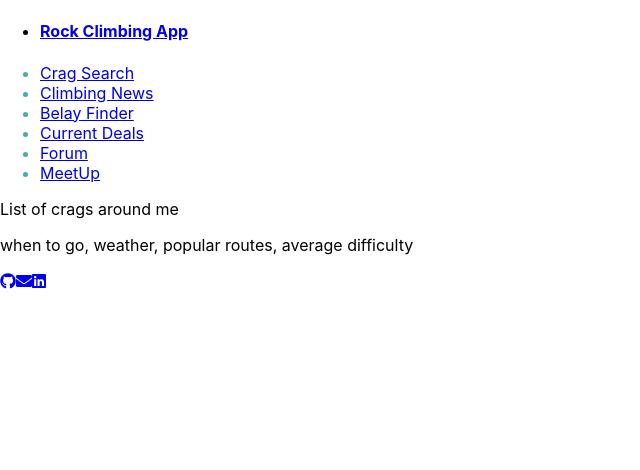
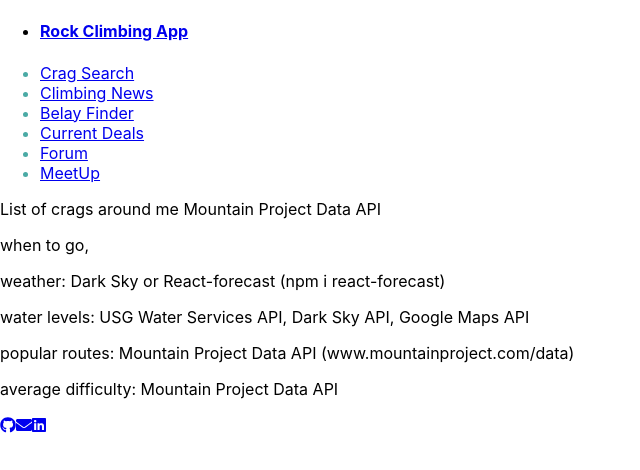
Before and after one commit to the-master-chefs/rockclimbingapp, a React (Create React App) app: page /CragSearch in a window 1280 px wide. Shown: the top 470 px of the page, without its empty margins (0-640 px from the left). Built offline with nearby package versions, Linux system fonts and the light colour scheme; the HTML template or start-up script is replaced by a standard one.

Commit message:
adding in headers and such

```diff
--- a/package.json
+++ b/package.json
@@ -10,6 +10,7 @@
     "express": "^4.17.1",
     "react": "^16.8.6",
     "react-dom": "^16.8.6",
+    "react-forecast": "0.0.7",
     "react-materialize": "^3.3.3",
     "react-router": "^5.0.1",
     "react-router-dom": "^5.0.1",
--- a/src/App.js
+++ b/src/App.js
@@ -10,12 +10,14 @@
 import AugRealRoutes from "./pages/AugRealRoutes/AugRealRoutes.js";
 import NoMatch from "./pages/NoMatch/NoMatch.js";
 import Navbar from "./components/NavBar/index.js";
+import Container from "./components/Container/index.js"
 import Footer from "./components/Footer/index.js";
 
 const App = () => (
   <Router>
     <div>
       <Navbar />
+        <Container>
           <Switch>
             <Route exact path="/" component={HomePage} />
             <Route exact path="/CragSearch" component={CragSearch} />
@@ -27,6 +29,7 @@
             <Route exact path="/AugRealRoutes" component={AugRealRoutes} />
             <Route component={NoMatch} />
           </Switch>
+        </Container>
       <Footer />
     </div>
   </Router>
--- /dev/null
+++ b/src/components/Container/index.js
@@ -0,0 +1,9 @@
+import React from "react";
+
+const Container = ({ children }) => (
+  <div>
+    {children}
+  </div>
+);
+
+export default Container;
--- a/src/pages/CragSearch/CragSearch.js
+++ b/src/pages/CragSearch/CragSearch.js
@@ -7,8 +7,12 @@
     return (
       <div>
         <Jumbotron>
-          <p>List of crags around me</p>
-          <p>when to go, weather, popular routes, average difficulty</p>
+          <p>List of crags around me Mountain Project Data API</p>
+          <p>when to go, </p>
+          <p>weather: Dark Sky or React-forecast (npm i react-forecast)</p>
+          <p>water levels: USG Water Services API, Dark Sky API, Google Maps API</p>
+          <p>popular routes: Mountain Project Data API (www.mountainproject.com/data)</p>
+          <p>average difficulty: Mountain Project Data API</p>
         </Jumbotron>
       </div>
     );
```
Also changed, not shown: src/components/Container/style.css (added), 1 other file (tests, documents, lock files or other folders). Lines whose indentation alone changed are shown as unchanged.
